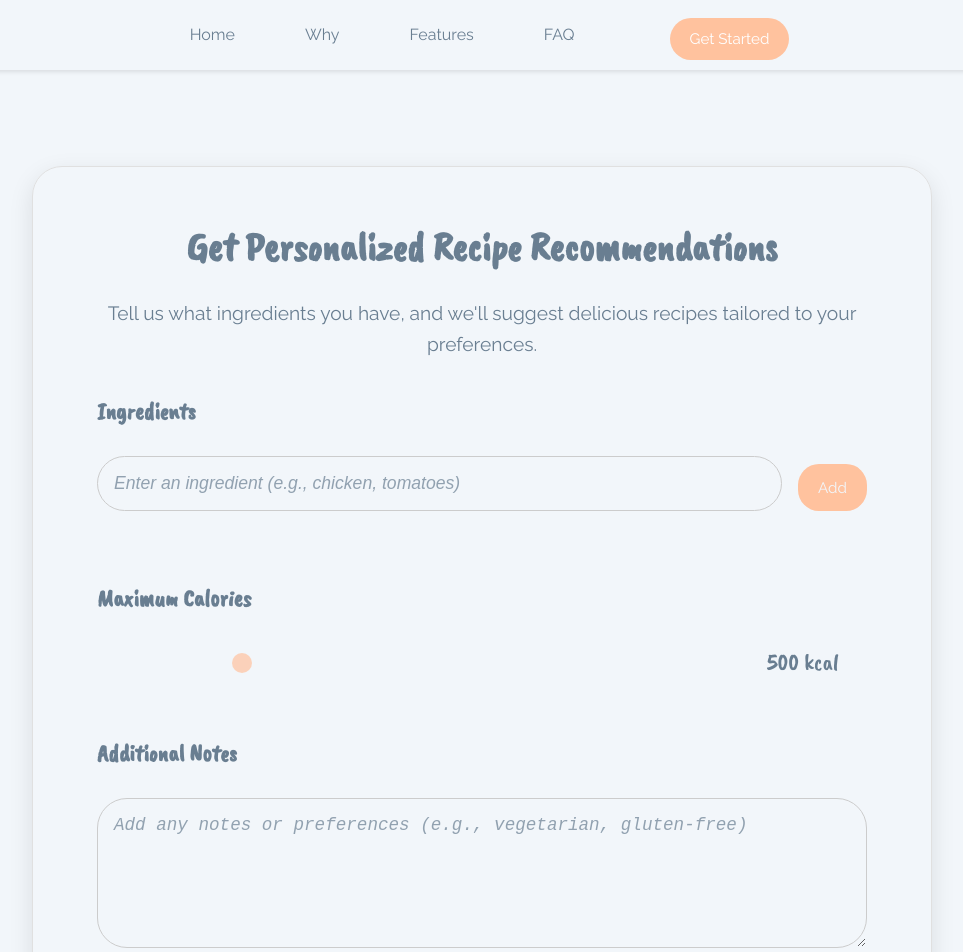
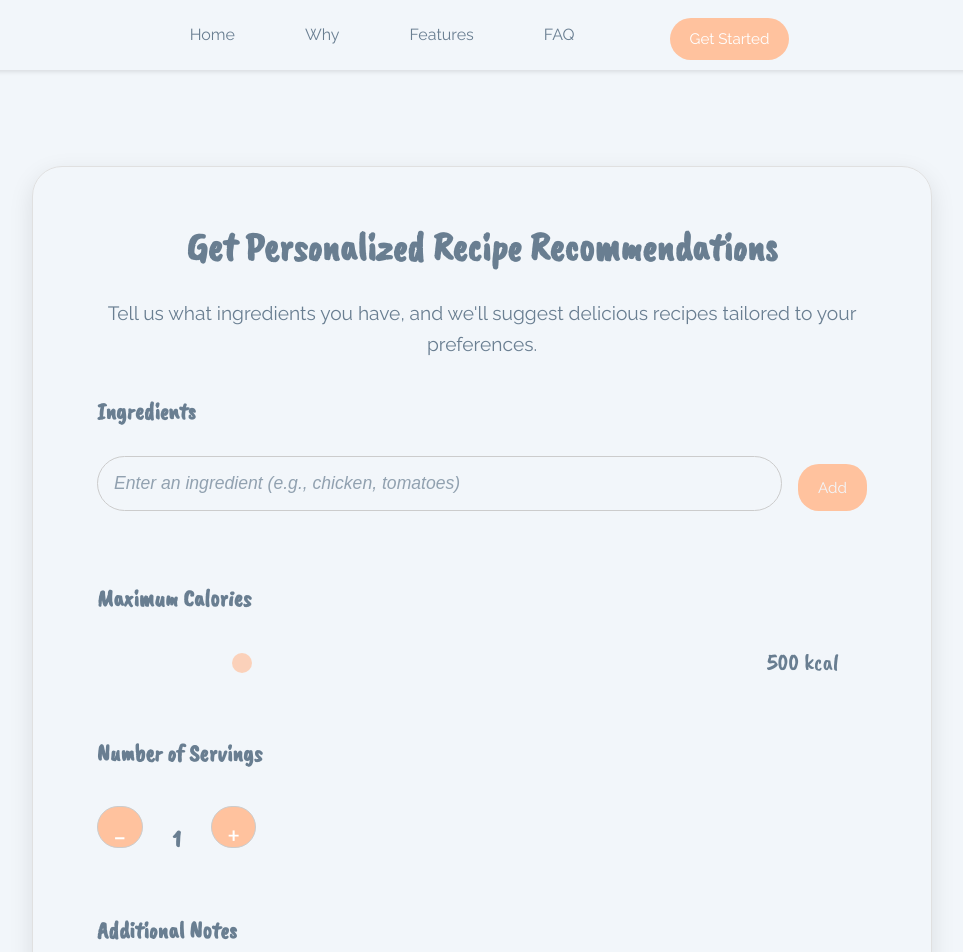
Before and after one commit to Nouran246/Personalized-Recipe-Recommender, a React (Create React App) app in the folder client/: page /form in a window 1280 px wide. Shown: the top 952 px of the page, without its empty margins (158-1121 px from the left). Built offline with nearby package versions, Linux system fonts and the light colour scheme.

Commit message:
end of form

```diff
--- a/client/src/components/recipe/form.css
+++ b/client/src/components/recipe/form.css
@@ -338,3 +338,21 @@ button.secondary {
   button.secondary:hover {
     background-color: darken(var(--primary), 10%); /* Slightly darken on hover */
   }
+  .servings-controls span {
+    font-size: 1.5rem; /* Increase the font size */
+    font-weight: bold; /* Make it bold for better visibility */
+    margin: 0 20px; /* Add horizontal space around the number */
+    padding: 0 10px; /* Add some padding for extra spacing */
+  }
+
+  .servings-controls button {
+    font-size: 2rem; /* Increase font size */
+    padding: 10px 15px; /* Add some padding to make the buttons larger */
+    background-color: #f0f0f0; /* Optional: Light background color */
+    border: 1px solid #ccc; /* Optional: Border for button */
+    cursor: pointer; /* Make the pointer show when hovering over the button */
+  }
+
+  .servings-controls button:hover {
+    background-color: #ddd; /* Change background color on hover */
+  }
--- a/client/src/components/recipe/form.jsx
+++ b/client/src/components/recipe/form.jsx
@@ -12,6 +12,7 @@ export default class RecipeRecommendation extends Component {
   state = {
     ingredients: [],
     maxCalories: 500,
+    servings: 1, // Default servings is 1
     notes: '',
     errors: {},
     currentIngredient: '',
@@ -63,6 +64,12 @@ export default class RecipeRecommendation extends Component {
     });
   };
 
+  handleServingsChange = (type) => {
+    this.setState((prevState) => ({
+      servings: type === 'increment' ? prevState.servings + 1 : Math.max(1, prevState.servings - 1), // Ensure servings don't go below 1
+    }));
+  };
+
   handleSubmit = (e) => {
     e.preventDefault();
     const errors = this.validateForm();
@@ -73,6 +80,7 @@ export default class RecipeRecommendation extends Component {
       this.setState({
         ingredients: [],
         maxCalories: 500,
+        servings: 1,
         notes: '',
         errors: {},
         currentIngredient: '',
@@ -94,7 +102,7 @@ export default class RecipeRecommendation extends Component {
   };
 
   render() {
-    const { ingredients, maxCalories, notes, errors, currentIngredient } = this.state;
+    const { ingredients, maxCalories, servings, notes, errors, currentIngredient } = this.state;
 
     return (
       <section className="recipe-recommendation">
@@ -105,6 +113,7 @@ export default class RecipeRecommendation extends Component {
           </p>
 
           <div className="recipe-form">
+            {/* Ingredients Input Section */}
             <div className="form-group">
               <label className="form-label">Ingredients</label>
               <div className="ingredients-input">
@@ -135,6 +144,7 @@ export default class RecipeRecommendation extends Component {
               {errors.ingredients && <span className="error-message">{errors.ingredients}</span>}
             </div>
 
+            {/* Maximum Calories Slider Section */}
             <div className="form-group">
               <label className="form-label">Maximum Calories</label>
               <div className="calories-slider-container">
@@ -153,6 +163,29 @@ export default class RecipeRecommendation extends Component {
               {errors.maxCalories && <span className="error-message">{errors.maxCalories}</span>}
             </div>
 
+            {/* Servings Control Section */}
+            <div className="form-group flex items-center space-x-4">
+              <label className="form-label">Number of Servings</label>
+              <div className="servings-controls flex items-center space-x-2">
+                <Button
+                  type="button"
+                  onClick={() => this.handleServingsChange('decrement')}
+                  className="bg-gray-300 text-lg text-center w-8 h-8 rounded-full"
+                >
+                  -
+                </Button>
+                <span className="text-lg font-semibold">{servings}</span>
+                <Button
+                  type="button"
+                  onClick={() => this.handleServingsChange('increment')}
+                  className="bg-gray-300 text-lg text-center w-8 h-8 rounded-full"
+                >
+                  +
+                </Button>
+              </div>
+            </div>
+
+            {/* Additional Notes Section */}
             <div className="form-group">
               <label className="form-label">Additional Notes</label>
               <textarea
@@ -164,6 +197,7 @@ export default class RecipeRecommendation extends Component {
               />
             </div>
 
+            {/* Submit Button */}
             <div className="form-actions">
               <Button
                 type="submit"
```
